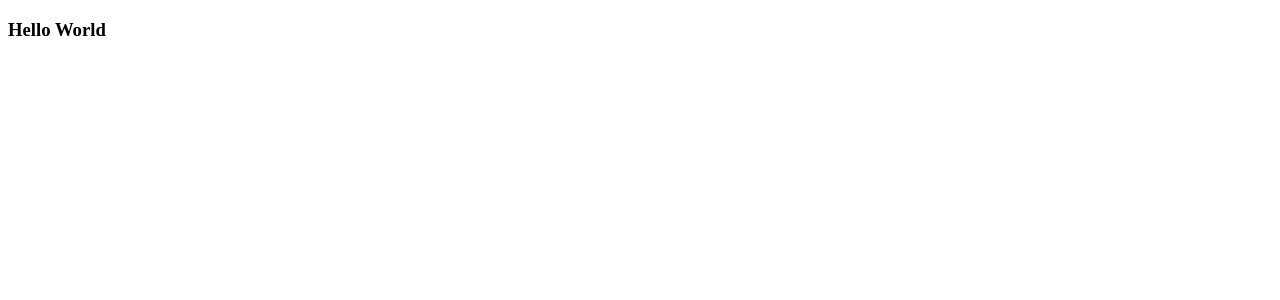
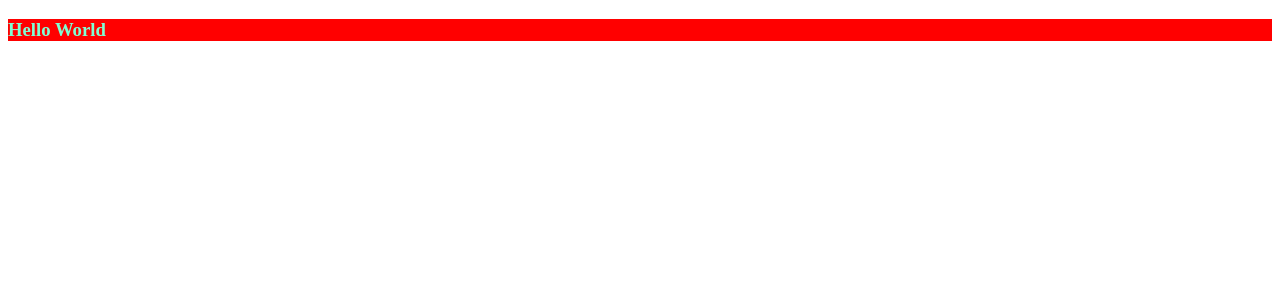
Before and after one commit to Oleg116/Redux-Studying, a React app: page / in a window 1280 px wide. Shown: the top 300 px of the page. Built offline with nearby package versions, Linux system fonts and the light colour scheme; the HTML template or start-up script is replaced by a standard one.

Commit message:
add-scss

```diff
--- a/package.json
+++ b/package.json
@@ -27,7 +27,11 @@
     "@babel/preset-react": "^7.14.5",
     "babel-loader": "^8.2.2",
     "css-loader": "^6.0.0",
+    "file-loader": "^6.2.0",
     "html-webpack-plugin": "^5.3.2",
+    "node-sass": "^6.0.1",
+    "sass-loader": "^12.1.0",
+    "scss-loader": "0.0.1",
     "style-loader": "^3.1.0",
     "webpack": "^5.44.0",
     "webpack-cli": "^4.7.2",
--- a/src/App.js
+++ b/src/App.js
@@ -1,9 +1,10 @@
 import React from 'react';
+import style from "./App.module.scss"
 
-const HelloWorld = () => {
+const App = () => {
   return (
-    <h3>Hello World</h3>
+    <h3 className={style.smth}>Hello World</h3>
   );
 };
 
-export default HelloWorld;
+export default App;
--- /dev/null
+++ b/src/App.module.scss
@@ -0,0 +1,4 @@
+.smth {
+  color: aquamarine;
+  background-color: red;
+}
--- a/webpack.config.js
+++ b/webpack.config.js
@@ -12,6 +12,7 @@ module.exports = {
       react: path.join(__dirname, 'node_modules', 'react'),
     },
   },
+
   module: {
     rules: [
       {
@@ -22,7 +23,7 @@ module.exports = {
         },
       },
       {
-        test: /\.css$/,
+        test: /\.scss$/,
         use: [
           {
             loader: 'style-loader',
@@ -30,9 +31,15 @@ module.exports = {
           {
             loader: 'css-loader',
           },
+          {
+            loader: "sass-loader"
+          }
         ],
       },
     ],
+  },
+  devServer: {
+    port: 3000,
   },
   plugins: [
     new HtmlWebPackPlugin({
```
Also changed, not shown: 1 other file (tests, documents, lock files or other folders).
